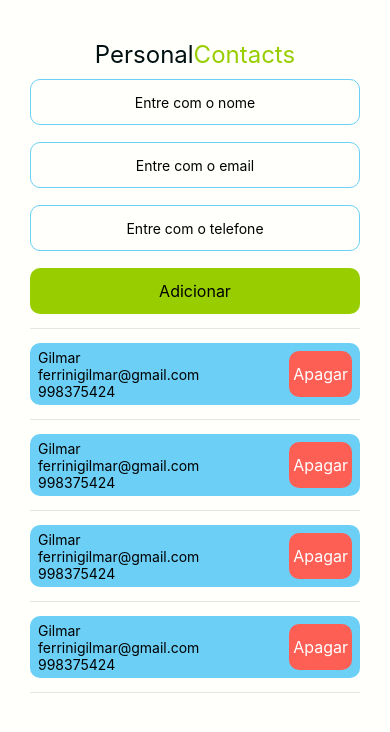
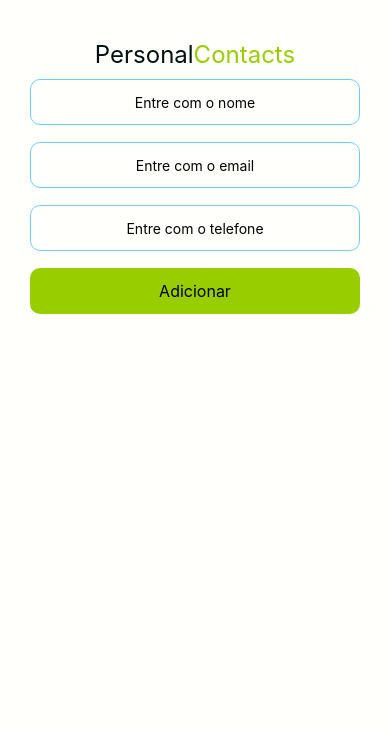
Before and after one commit to gilmarferrini/personal-contacts, a React Native app: screen / in a window 390 px wide. Shown: the top 732 px of the page. Built offline with nearby package versions, Linux system fonts and the light colour scheme.

Commit message:
add flatlist

```diff
--- a/src/pages/Home.tsx
+++ b/src/pages/Home.tsx
@@ -1,6 +1,7 @@
-import React from 'react'
+import React, { useState } from 'react'
+import { FlatList } from 'react-native'
 
-import { MyContactCard, Button } from '../components/'
+import { MyContactCard, Button } from '../components'
 
 import {
   Container,
@@ -10,7 +11,34 @@ import {
   Line
 } from './styles'
 
+interface Contact {
+  id: string
+  name: string
+  email: string
+  phone: string
+}
+
 export function Home() {
+
+  const [ contacts, setContacts ] = useState<Contact[]>([])
+  const [ name, setName ] = useState('')
+  const [ email, setEmail ] = useState('')
+  const [ phone, setPhone ] = useState('')
+
+  function handleAddNewContact() {
+    const id = new Date().getTime().toString()
+    const contact = {
+      id,
+      name,
+      email,
+      phone
+    }
+
+    console.log(contact)
+
+    setContacts([...contacts, contact])
+  }
+
   return (
     <>
       <Container>
@@ -29,52 +57,45 @@ export function Home() {
 
         <Input
           placeholder="Entre com o nome"
+          value={name}
+          onChangeText={value => setName(value)}
         />
 
         <Input
           placeholder="Entre com o email"
           keyboardType="email-address"
+          value={email}
+          onChangeText={value => setEmail(value)}
         />
 
         <Input
           placeholder="Entre com o telefone"
           keyboardType="numeric"
+          value={phone}
+          onChangeText={value => setPhone(value)}
         />
 
         <Button
           title="Adicionar"
+          onPress={handleAddNewContact}
         />
 
-        <Line />
+        <FlatList
+          showsVerticalScrollIndicator={false}
+          data={contacts}
+          keyExtractor={item => item.id}
+          renderItem={({ item }) => (
+            <>
+              <Line />
 
-        <MyContactCard
-          name="Gilmar"
-          email="ferrinigilmar@gmail.com"
-          phone="998375424"
-        />
+              <MyContactCard
+                name={item.name}
+                email={item.email}
+                phone={item.phone}
+              />
+            </>
+          )}
 
-        <Line />
-
-        <MyContactCard
-          name="Gilmar"
-          email="ferrinigilmar@gmail.com"
-          phone="998375424"
-        />
-
-        <Line />
-
-         <MyContactCard
-          name="Gilmar"
-          email="ferrinigilmar@gmail.com"
-          phone="998375424"
-        />
-
-        <Line />
-
-        <MyContactCard
-          name="Gilmar"
-          email="ferrinigilmar@gmail.com"
-          phone="998375424"
         />
 
         <Line />
```
